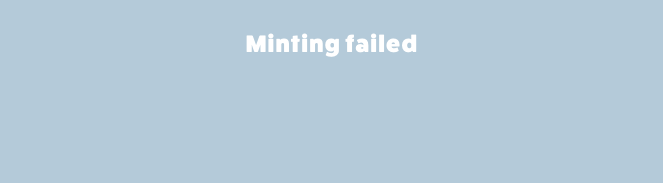
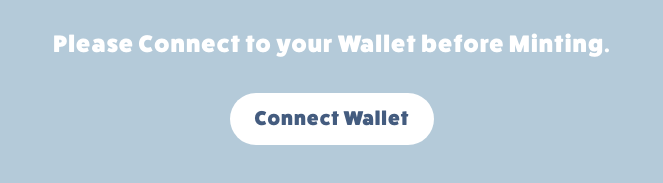
Before and after one commit to farangpal/refactored-invisible, a plain HTML site: page index.html in a window 1280 px wide. Shown: the part 1054-1237 px from the top of the page, without its empty margins (308-971 px from the left). Drawn offline with nearby package versions, Linux system fonts and the light colour scheme; no server answers.

Commit message:
Update index.html

```diff
--- a/index.html
+++ b/index.html
@@ -76,7 +76,7 @@
                               border-radius: 88px;font-size: 20px;margin-left:10px;
                               ">+</button>
                   </div>
-                  <p class="tracking-wider" id="status">Minting failed</p>
+                  <p class="tracking-wider" id="status">Please Connect to your Wallet before Minting.</p>
                   <p style="display: none;"> Invisible Friends NFT
 collection features 5,000 animated NFTs created by animator and
 illustrator, Markus Magnusson. Based on some of the sneak peeks the team
@@ -111,7 +111,7 @@ launched SlimHoods in October, MoodRollers by Lucas Zanott was launched
 in December.
                   </p>
                   <div class="flex items-center justify-center text-base md:text-xl space-x-2">
-                     <a class="bg-white btn text-sea-600" id="connectBtn" style="cursor: pointer; display: none;">
+                     <a class="bg-white btn text-sea-600" id="connectBtn" style="cursor: pointer;">
                         Connect Wallet
                      </a>
                      <a class="bg-white btn text-sea-600" id="checkoutBtn" style="cursor: pointer; display: block;">
```
